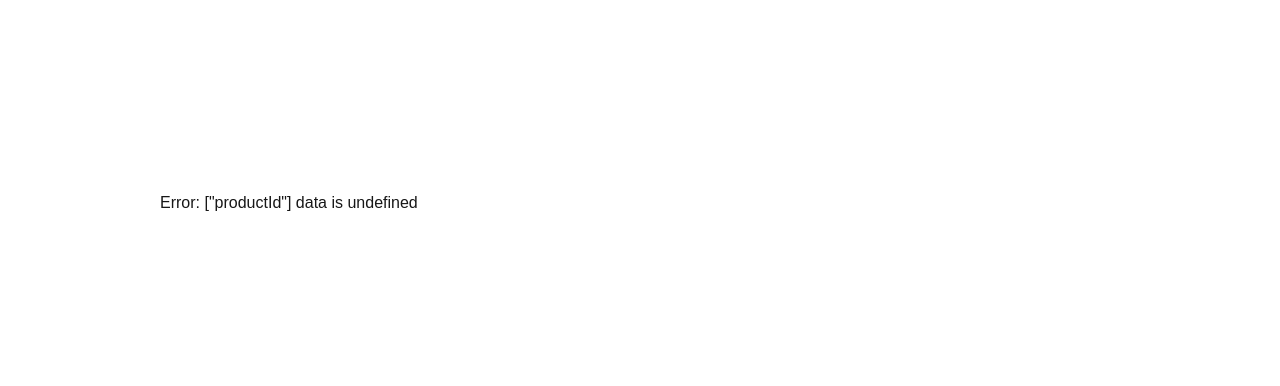
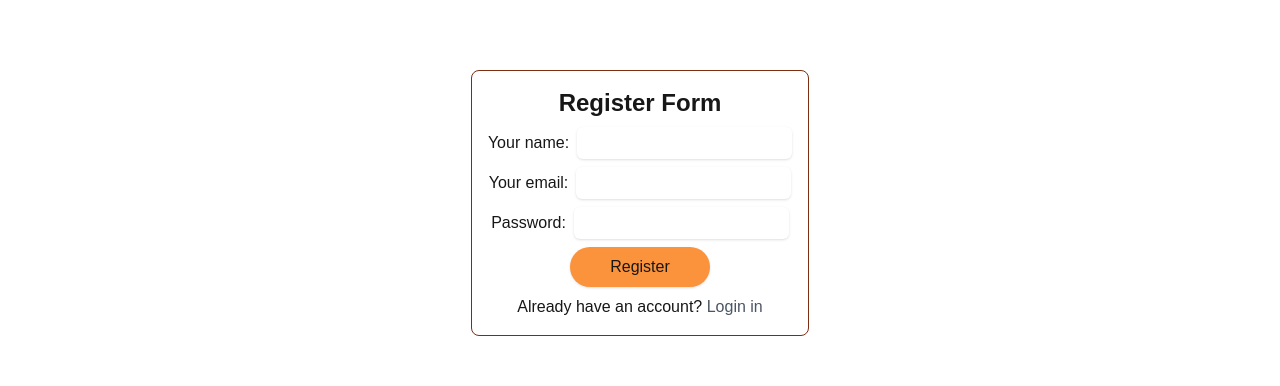
Before and after one commit to Erfanfooladii/next-store-app, a Next.js app: page /register in a window 1280 px wide. Shown: the part 300-686 px from the top of the page. Built offline with nearby package versions, Linux system fonts and the light colour scheme; no server answers.

Commit message:
feat:create auth files for ui

```diff
--- /dev/null
+++ b/src/app/(auth)/login/page.tsx
@@ -0,0 +1,39 @@
+import Link from "next/link";
+
+const Login = () => {
+  return (
+    <div className="min-h-[750px] flex items-center justify-center min-w-32">
+      <form className="flex border border-orange-900 p-4 rounded-lg gap-2 flex-col items-center">
+        <h1 className="text-2xl font-semibold">Login Form</h1>
+        <div className="flex justify-between items-center gap-2">
+          <label htmlFor="name">Your email:</label>
+          <input
+            type="text"
+            id="name"
+            className="p-1 shadow focus:outline-none rounded-md"
+          />
+        </div>
+        <div className="flex justify-between items-center gap-2">
+          <label htmlFor="name">Password:</label>
+          <input
+            type="text"
+            id="name"
+            className="p-1 shadow focus:outline-none rounded-md"
+          />
+        </div>
+        <button className="bg-orange-400 px-10 py-2 shadow hover:bg-orange-300 rounded-full">
+          Register
+        </button>
+        <div>
+          <p>
+            Create an account{" "}
+            <Link className="text-gray-600 hover:underline" href="/register">
+              Register
+            </Link>
+          </p>
+        </div>
+      </form>
+    </div>
+  );
+};
+export default Login;
--- /dev/null
+++ b/src/app/(auth)/register/page.tsx
@@ -0,0 +1,47 @@
+import Link from "next/link";
+
+const Register = () => {
+  return (
+    <div className=" min-h-[750px] flex items-center justify-center min-w-32">
+      <form className="flex border border-orange-900 p-4 rounded-lg gap-2 flex-col items-center">
+        <h1 className="text-2xl font-semibold">Register Form</h1>
+        <div className="flex justify-between items-center gap-2">
+          <label htmlFor="name">Your name:</label>
+          <input
+            type="text"
+            id="name"
+            className="p-1 shadow focus:outline-none rounded-md"
+          />
+        </div>
+        <div className="flex justify-between items-center gap-2">
+          <label htmlFor="name">Your email:</label>
+          <input
+            type="text"
+            id="name"
+            className="p-1 shadow focus:outline-none rounded-md"
+          />
+        </div>
+        <div className="flex justify-between items-center gap-2">
+          <label htmlFor="name">Password:</label>
+          <input
+            type="text"
+            id="name"
+            className="p-1 shadow focus:outline-none rounded-md"
+          />
+        </div>
+        <button className="bg-orange-400 px-10 py-2 shadow hover:bg-orange-300 rounded-full">
+          Register
+        </button>
+        <div>
+          <p>
+            Already have an account?{" "}
+            <Link className="text-gray-600 hover:underline" href="/login">
+              Login in
+            </Link>
+          </p>
+        </div>
+      </form>
+    </div>
+  );
+};
+export default Register;
```
